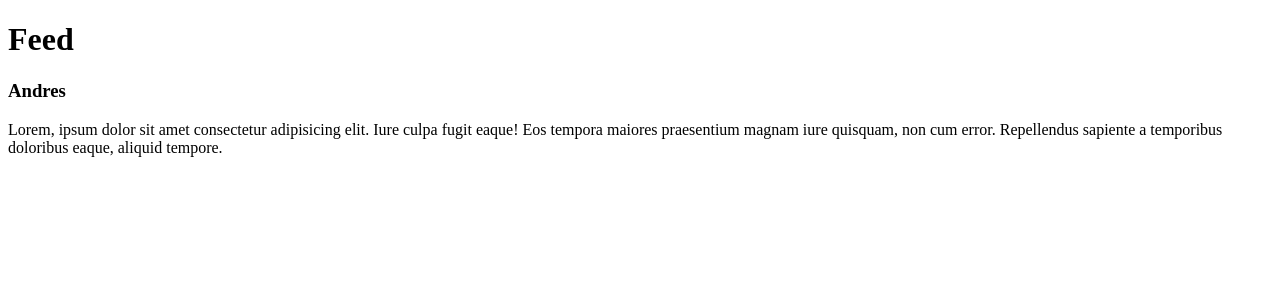
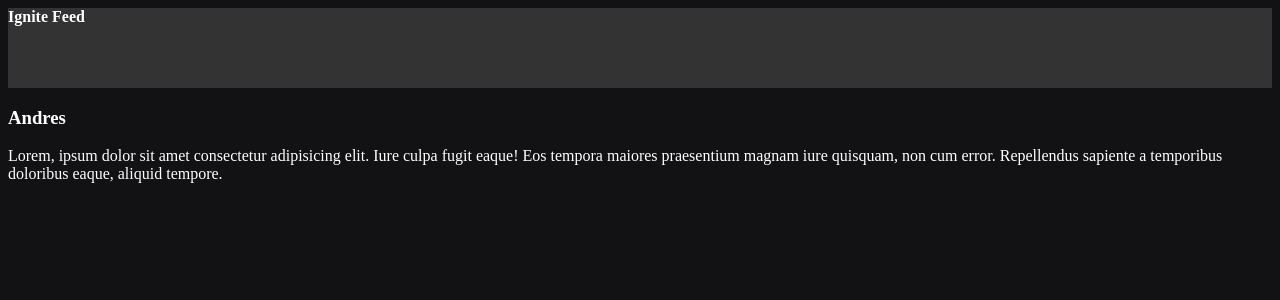
Before and after one commit to AndresdoSantos/fundamental-of-reactjs, a React (Vite) app: page / in a window 1280 px wide. Shown: the top 300 px of the page. Built offline with nearby package versions, Linux system fonts and the light colour scheme.

Commit message:
feat: header, apply css modules

```diff
--- a/src/App.tsx
+++ b/src/App.tsx
@@ -1,9 +1,13 @@
+import { Header } from './components/Header';
 import { Post } from './Post';
+
+import './styles.css';
 
 export function App() {
   return (
     <>
-      <h1>Feed</h1>
+      <Header />
+
       <Post
         author="Andres"
         content="Lorem, ipsum dolor sit amet consectetur adipisicing elit. Iure culpa fugit eaque! Eos tempora maiores praesentium magnam iure quisquam, non cum error. Repellendus sapiente a temporibus doloribus eaque, aliquid tempore."
--- /dev/null
+++ b/src/components/Header/Header.module.css
@@ -0,0 +1,4 @@
+.header {
+  background: #333;
+  height: 80px;
+}
--- /dev/null
+++ b/src/components/Header/index.tsx
@@ -0,0 +1,9 @@
+import styles from './Header.module.css';
+
+export function Header() {
+  return (
+    <header className={styles.header}>
+      <strong>Ignite Feed</strong>
+    </header>
+  );
+}
--- /dev/null
+++ b/src/styles.css
@@ -0,0 +1,4 @@
+body {
+  background: #121214;
+  color: #fff;
+}
```
